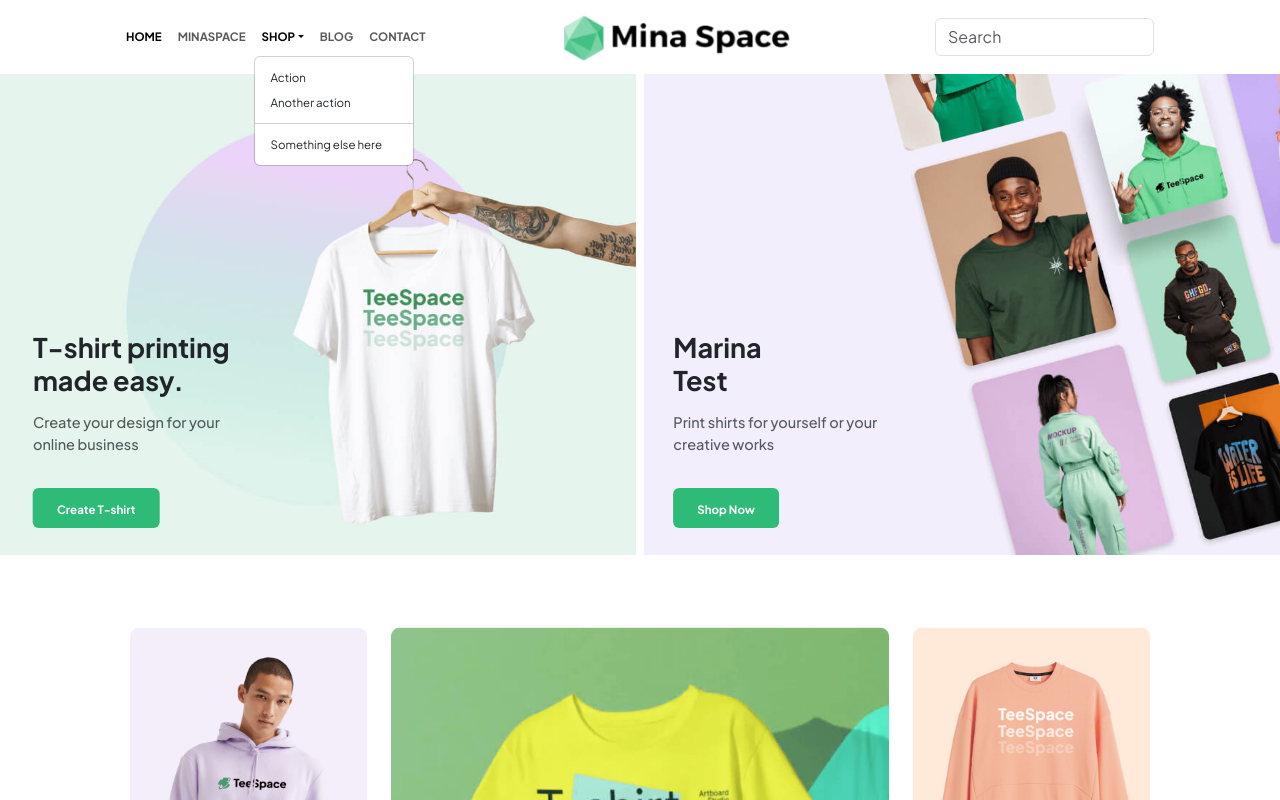
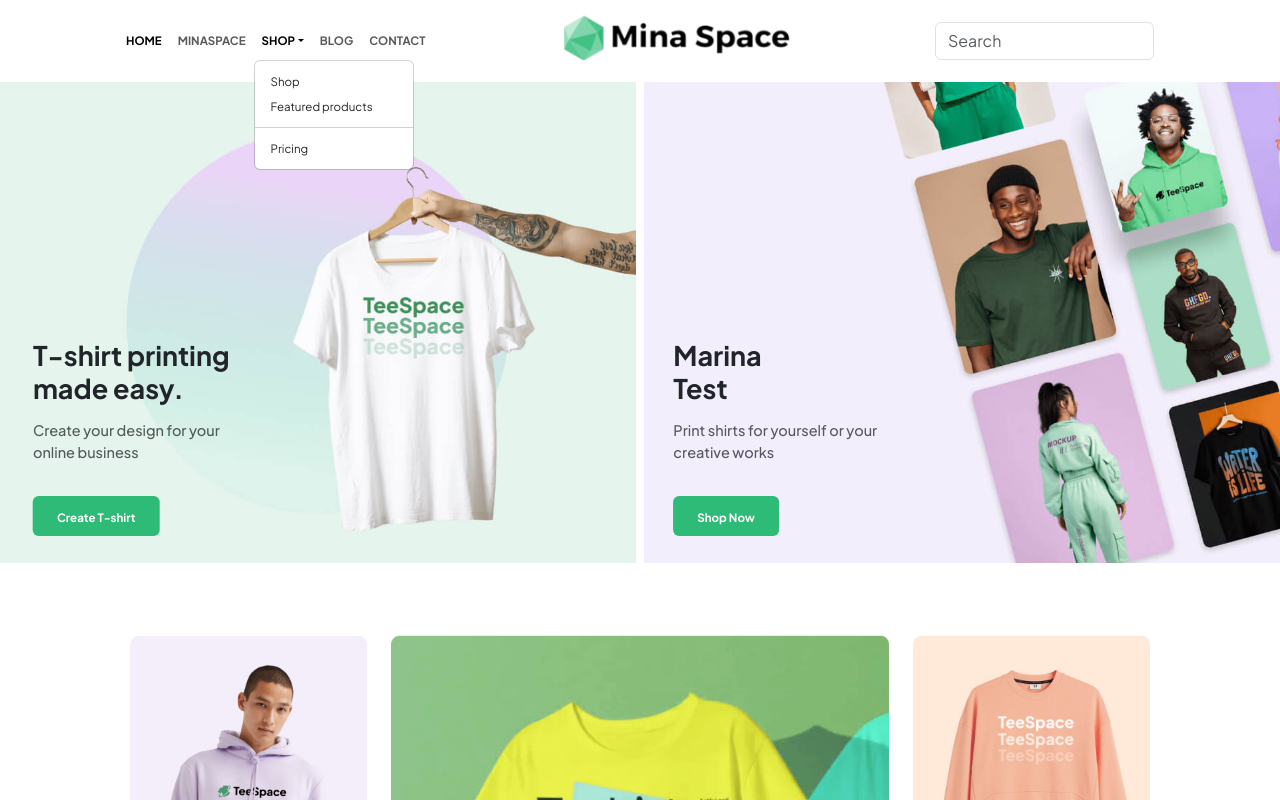
Before and after one commit to RadwaAhmed4869/online-shop, a React (Vite) app: page / in a window 1280 px wide. Both pictures are taken after a click on the button "SHOP". Shown: the top 800 px of the page. Built offline with nearby package versions, Linux system fonts and the light colour scheme.

Commit message:
edits to navbar

```diff
--- a/src/components/Banner.jsx
+++ b/src/components/Banner.jsx
@@ -1,6 +1,6 @@
 export default function ({ image, header, paragraph, btnCaption }) {
   return (
-    <div className="col-12 col-lg-6 position-relative">
+    <section id="minaspace" className="col-12 col-lg-6 position-relative">
       <div
         className="position-absolute"
         style={{
@@ -29,6 +29,6 @@
         </button>
       </div>
       <img className="w-100 pb-4" src={image}></img>
-    </div>
+    </section>
   );
 }
--- a/src/components/NavBar.jsx
+++ b/src/components/NavBar.jsx
@@ -2,7 +2,7 @@
 
 export default function NavBar() {
   return (
-    <nav className="navbar navbar-expand-lg ">
+    <nav className="navbar sticky-top bg-white navbar-expand-lg ">
       <div className="container-lg px-lg-5">
         <button
           className="navbar-toggler"
@@ -30,7 +30,7 @@
             <li className="nav-item">
               <a
                 className="nav-link text-uppercase fw-bold"
-                href="#"
+                href="#minaspace"
                 style={{ fontSize: "11.5px" }}
               >
                 Minaspace
@@ -51,19 +51,19 @@
                 <li>
                   <a
                     className="dropdown-item"
-                    href="#"
+                    href="#shop"
                     style={{ fontSize: "11.5px" }}
                   >
-                    Action
+                    Shop
                   </a>
                 </li>
                 <li>
                   <a
                     className="dropdown-item"
-                    href="#"
+                    href="#products"
                     style={{ fontSize: "11.5px" }}
                   >
-                    Another action
+                    Featured products
                   </a>
                 </li>
                 <li>
@@ -72,10 +72,10 @@
                 <li>
                   <a
                     className="dropdown-item"
-                    href="#"
+                    href="#pricing"
                     style={{ fontSize: "11.5px" }}
                   >
-                    Something else here
+                    Pricing
                   </a>
                 </li>
               </ul>
@@ -83,6 +83,7 @@
             <li className="nav-item">
               <a
                 className="nav-link text-uppercase fw-bold"
+                href="#"
                 style={{ fontSize: "11.5px" }}
               >
                 Blog
@@ -91,6 +92,7 @@
             <li className="nav-item">
               <a
                 className="nav-link text-uppercase fw-bold"
+                href="#"
                 style={{ fontSize: "11.5px" }}
               >
                 Contact
@@ -99,7 +101,7 @@
           </ul>
 
           <a className="navbar-brand align-items-center" href="#">
-            <img src={brandLogo} height="48px"></img>
+            <img className="mb-2" src={brandLogo} height="48px"></img>
           </a>
 
           <form className="d-flex ms-auto" role="search">
--- a/src/components/Products.jsx
+++ b/src/components/Products.jsx
@@ -3,7 +3,8 @@
 
 export default function Products() {
   return (
-    <div
+    <section
+      id="products"
       className="container-lg py-5 mb-5"
       style={{ paddingRight: "5.5rem", paddingLeft: "5.5rem" }}
     >
@@ -21,6 +22,6 @@
           })}
         </div>
       </div>
-    </div>
+    </section>
   );
 }
--- a/src/components/Shop.jsx
+++ b/src/components/Shop.jsx
@@ -8,7 +8,7 @@
 
 export default function Shop() {
   return (
-    <div className="container-lg px-xxl-5">
+    <section id="shop" className="container-lg px-xxl-5">
       <div className="text-center p-5">
         <div className="row justify-content-between">
           <div className="col-8 col-lg-3">
@@ -24,6 +24,6 @@
           </div>
         </div>
       </div>
-    </div>
+    </section>
   );
 }
```
